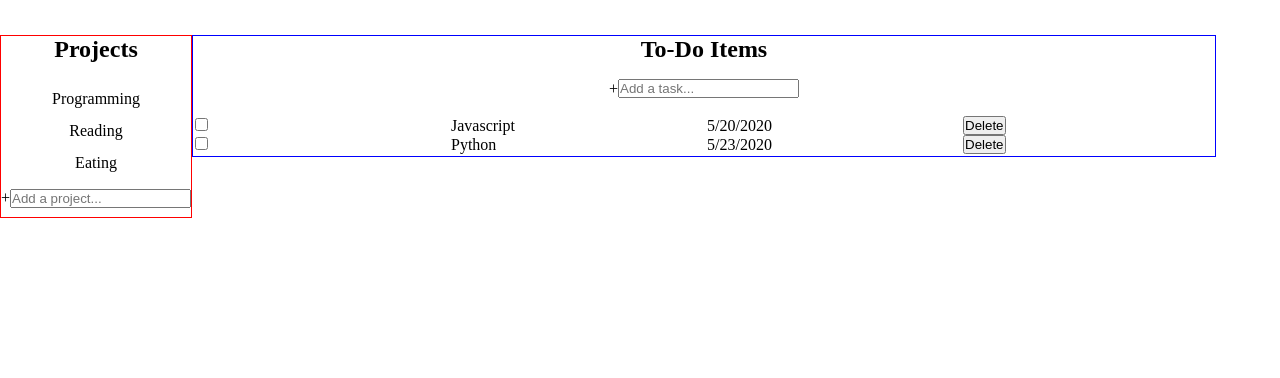
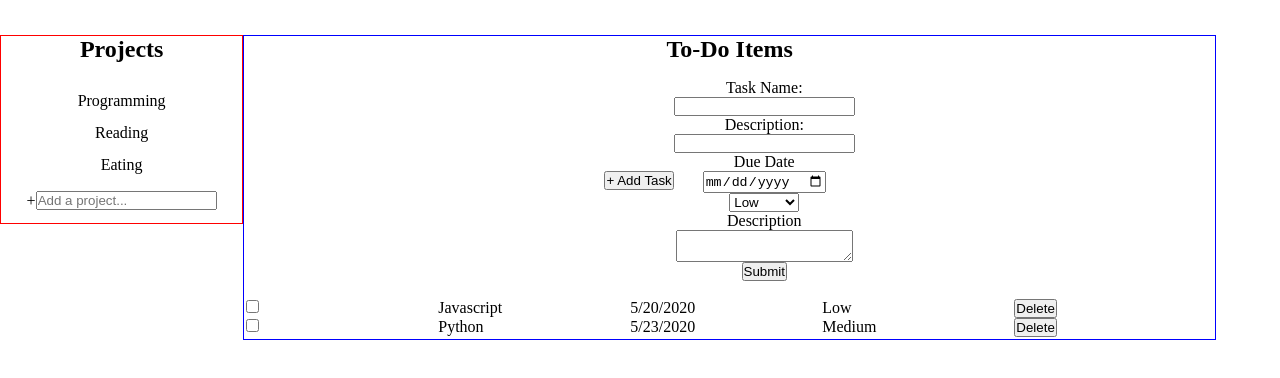
Before and after one commit to ScotttP/todo-list, a website built with webpack: page dist/index.html in a window 1280 px wide. Shown: the part 30-408 px from the top of the page. Built offline with nearby package versions, Linux system fonts and the light colour scheme.

Commit message:
final layout of html

```diff
--- a/style.css
+++ b/style.css
@@ -71,13 +71,6 @@
         text-align: center;
     }
 
-    .addTaskContainer {
-        display: flex;
-        align-items: center;
-        justify-content: center;
-        margin: 1rem 0 1rem 0;
-    }
-
     .listTasksContainer{
         width: 100%;
 
@@ -89,5 +82,22 @@
         }
 
         td{
-            width: 20vw;
+            width: 15vw;
         }
+
+        .addTaskContainer {
+            display: flex;
+            align-items: center;
+            justify-content: center;
+            margin: 1rem 0 1rem 0;
+        }
+
+        .addClick:hover{
+            cursor: pointer;
+        }
+        .taskForm {
+            display: flex;
+            flex-direction: column;
+            justify-content: center;
+            align-items: center;
+        }
```
Also changed, not shown: dist/index.html.
